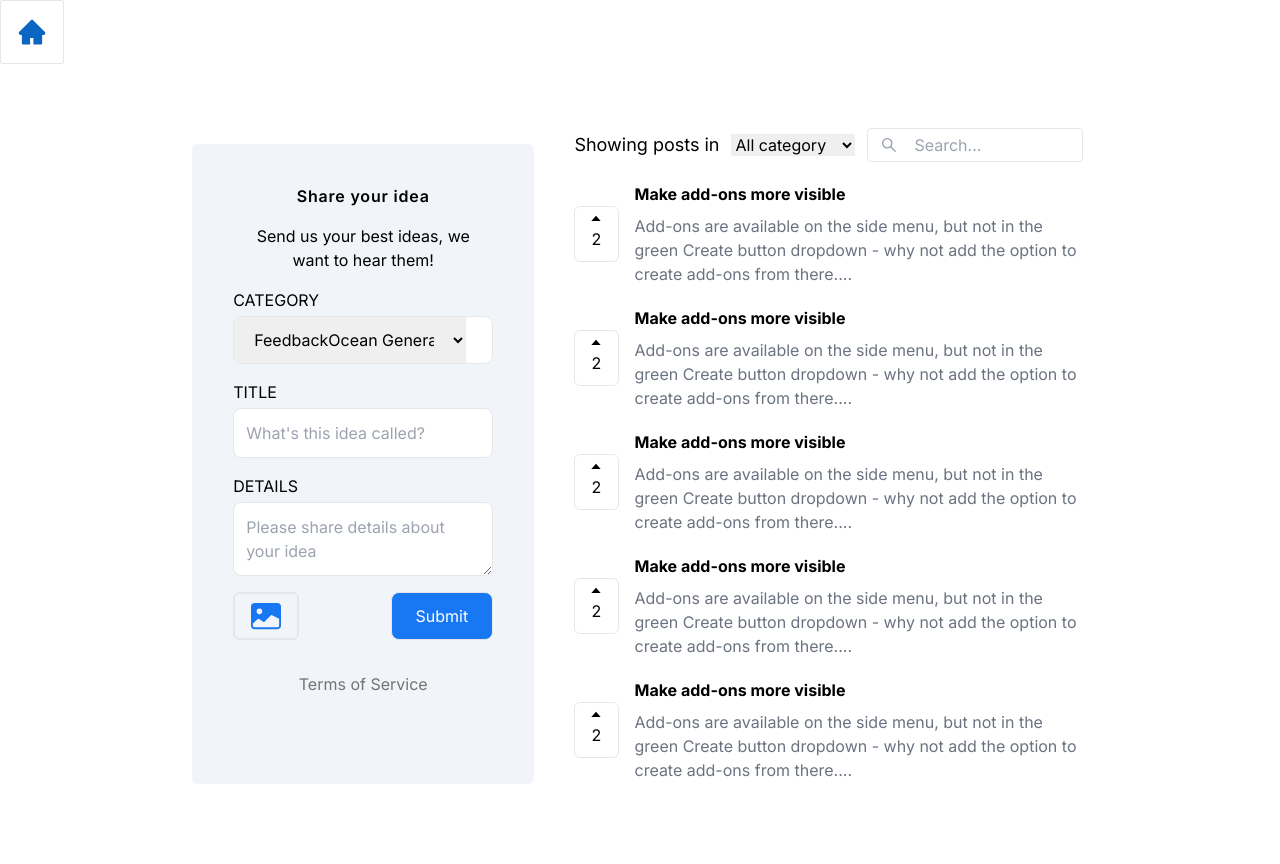
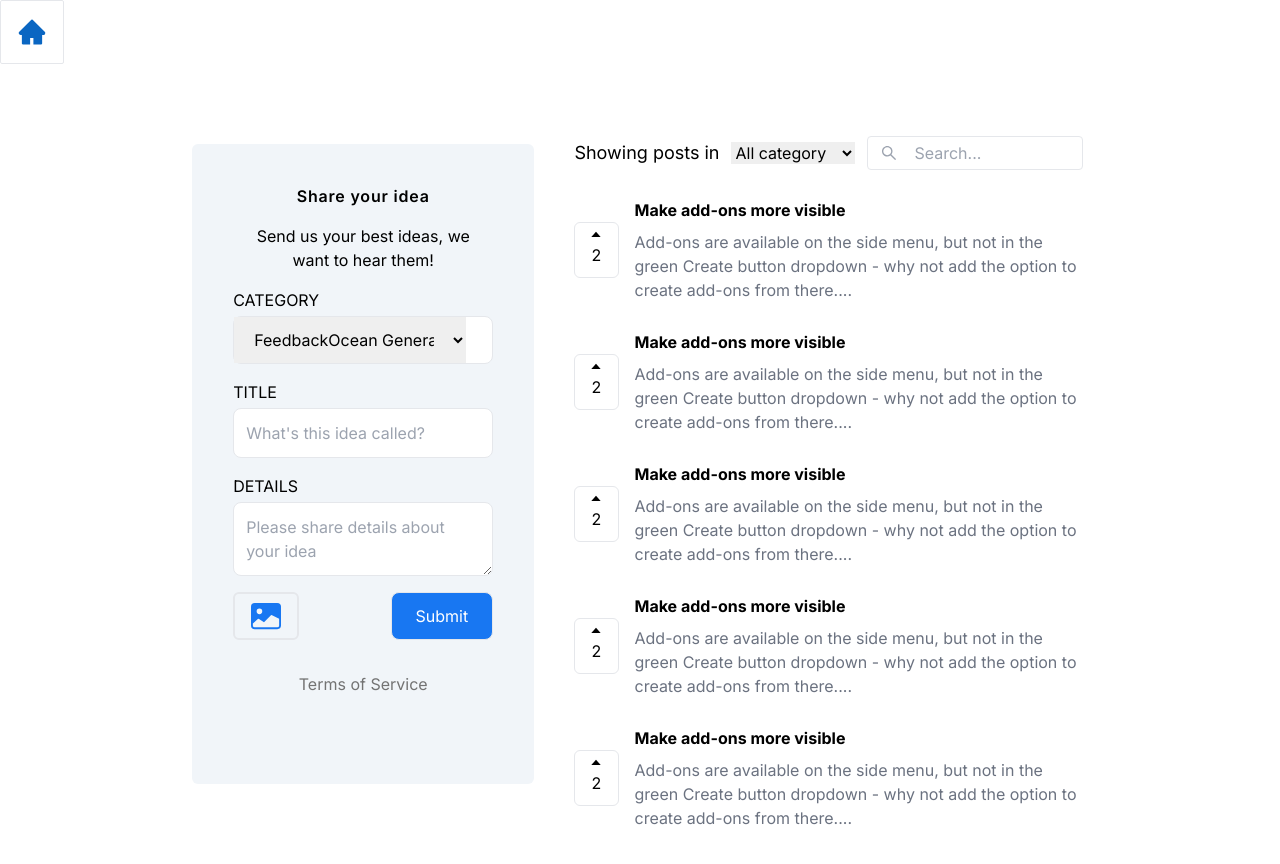
Before and after one commit to Ksoni3/feedbackocean, a Next.js app: page /feedback in a window 1280 px wide. Shown: the top 864 px of the page. Built offline with nearby package versions, Linux system fonts and the light colour scheme.

Commit message:
fixed gap in feedback details

```diff
--- a/src/app/feedback/page.tsx
+++ b/src/app/feedback/page.tsx
@@ -14,7 +14,7 @@ const page = () => {
   return (
     <div className="  lg:w-[70%] h-screen mx-auto flex items-center justify-center">
       <FeedbackForm />
-      <div className="w-[90%] lg:w-[60%] min-h-screen mt-32  flex flex-col gap-5 lg:ml-10 mx-auto">
+      <div className="w-[90%] lg:w-[60%] min-h-screen mt-36  flex flex-col gap-5 lg:gap-7 lg:ml-10 mx-auto">
         <span className="flex items-center gap-3">
           <h2 className="lg:text-lg"> Showing posts in</h2>
           <select className="outline-none">
```
